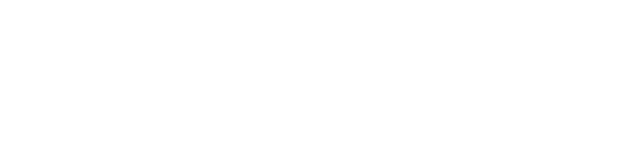
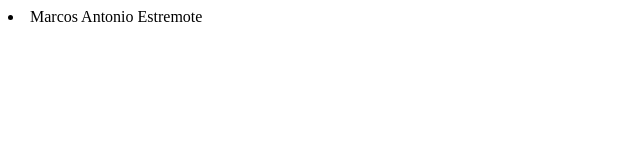
Before and after one commit to drestremot/AulaFatec, a plain HTML site: page index.html in a window 1280 px wide. Shown: the whole page, without its empty margins (0-640 px from the left). Drawn offline with Linux system fonts and the light colour scheme.

Commit message:
Foi adicionado um item na página principal.

```diff
--- a/index.html
+++ b/index.html
@@ -6,6 +6,6 @@
     <title>Aula Git/GitHub</title>
 </head>
 <body>
-
+    <li>Marcos Antonio Estremote</li>
 </body>
 </html>
```
